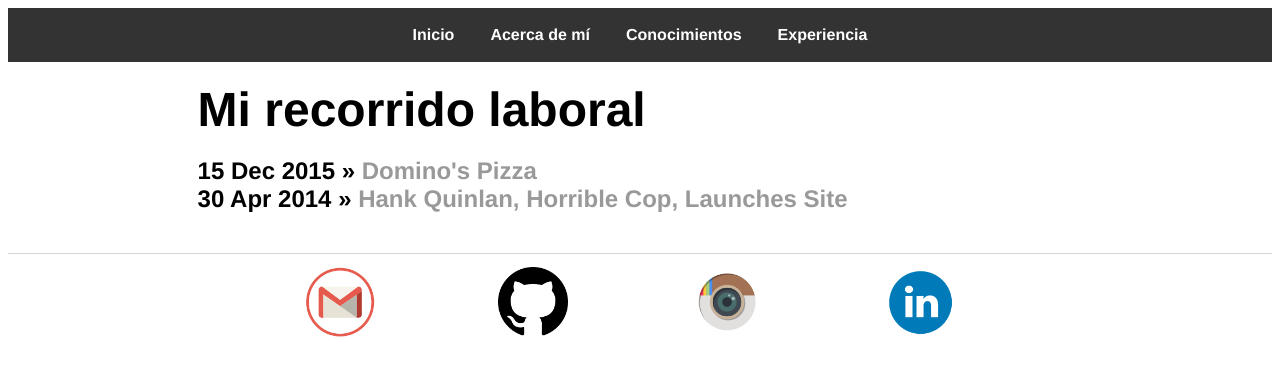
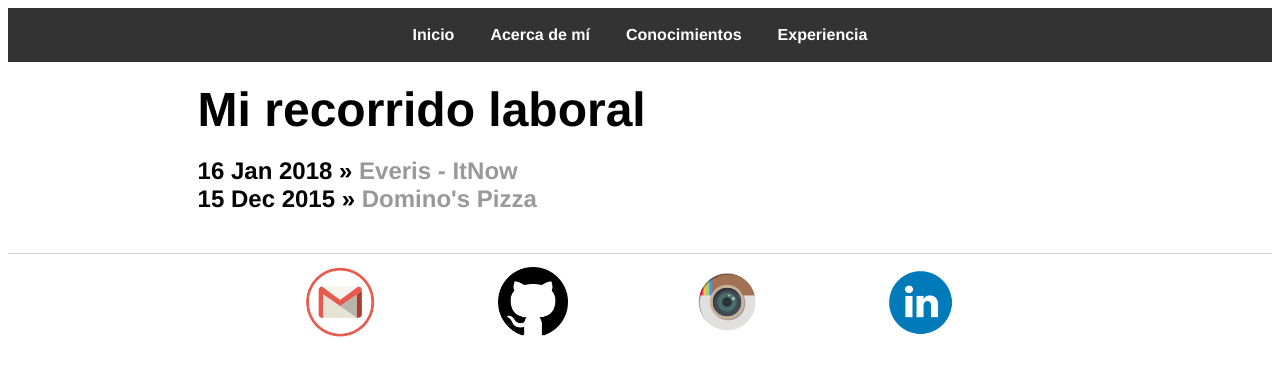
Before and after one commit to isx47590131/isx47590131.github.io, a Jekyll site: the page built from experiencia/index.html, in a window 1280 px wide. Shown: the top 376 px of the page. Built offline with Jekyll 4.4.1, drawn with Linux system fonts in a browser that asks for light colours; some of the changed lines change nothing that is shown.

Commit message:
Update 2014-04-30-hank-quinlan-site-launched.md

```diff
--- a/_posts/2014-04-30-hank-quinlan-site-launched.md
+++ b/_posts/2014-04-30-hank-quinlan-site-launched.md
@@ -1,7 +1,9 @@
 ---
 layout: post
-title: "Hank Quinlan, Horrible Cop, Launches Site"
-date: 2014-04-30
+title: "Everis - ItNow"
+date: 2018-01-16
 ---
 
-Well. Finally got around to putting this old website together. Neat thing about it - powered by [Jekyll](http://jekyllrb.com) and I can use Markdown to author my posts. It actually is a lot easier than I thought it was going to be.
+Everis es una consultora informática que trebaja en muchos proyectos en todo el mundo, el que me han asignado a mi se llama ItNow dónde me encargo de la automatización de todo lo relacionado con SAN, es decir, conexiones a cabinas de discos, *swichs*, *netapp*, consultas des del terminal, etc. Y aun que solo llevo 3 meses (a media jornada) ya he aprendido un nuevo lenguaje de programación (*perl*), a listar, asignar o desasignar discos, también lo que significa *SAN* (Storage Area Network) y su funcionamento.
+
+![Everis](/img/everis.jpg "Everis") ![ItNow](/img/itnow.jpg "ItNow")
```
